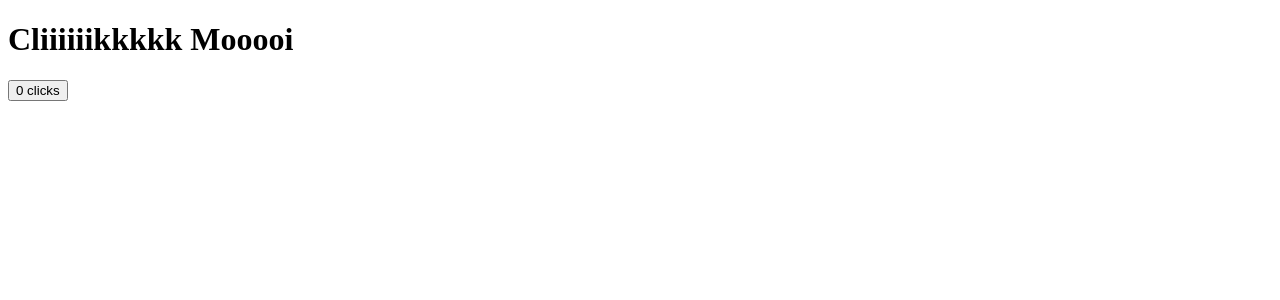
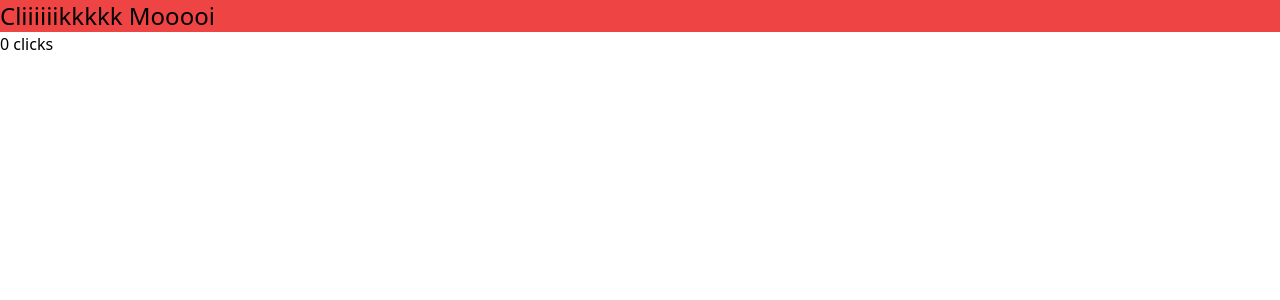
Before and after one commit to NathanaelJeremyBleibtreu/nuxt-app, a Nuxt app: page / in a window 1280 px wide. Shown: the top 300 px of the page. Built offline with nearby package versions, Linux system fonts and the light colour scheme.

Commit message:
module: tailwind

```diff
--- a/nuxt.config.ts
+++ b/nuxt.config.ts
@@ -1,4 +1,8 @@
 // https://nuxt.com/docs/api/configuration/nuxt-config
 export default defineNuxtConfig({
-    router: {base: '/nuxt-app/'}
+    target: 'static',
+    router: {
+        base: '/nuxt-app/'
+    },
+    modules: ['@nuxtjs/tailwindcss']
 })
--- a/package.json
+++ b/package.json
@@ -8,6 +8,7 @@
     "postinstall": "nuxt prepare"
   },
   "devDependencies": {
+    "@nuxtjs/tailwindcss": "^6.4.1",
     "nuxt": "^3.2.2"
   }
 }
--- a/pages/index.vue
+++ b/pages/index.vue
@@ -1,6 +1,6 @@
 <template>
     <div>
-        <h1>Cliiiiiikkkkk Mooooi</h1>
+        <h1 class="bg-red-500 text-2xl">Cliiiiiikkkkk Mooooi</h1>
         <button @click="inc">{{ count }} clicks</button>
     </div>
 </template>
```
Also changed, not shown: 1 other file (tests, documents, lock files or other folders).
